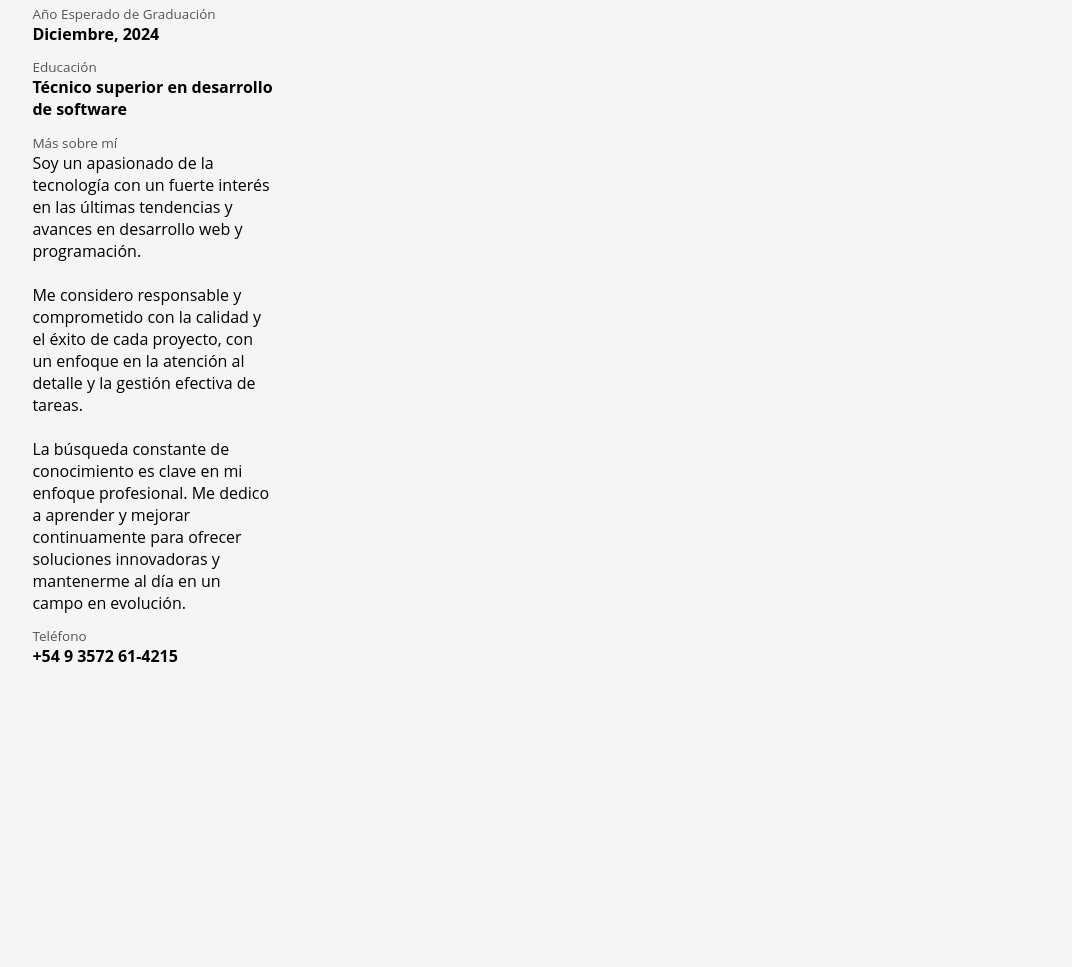
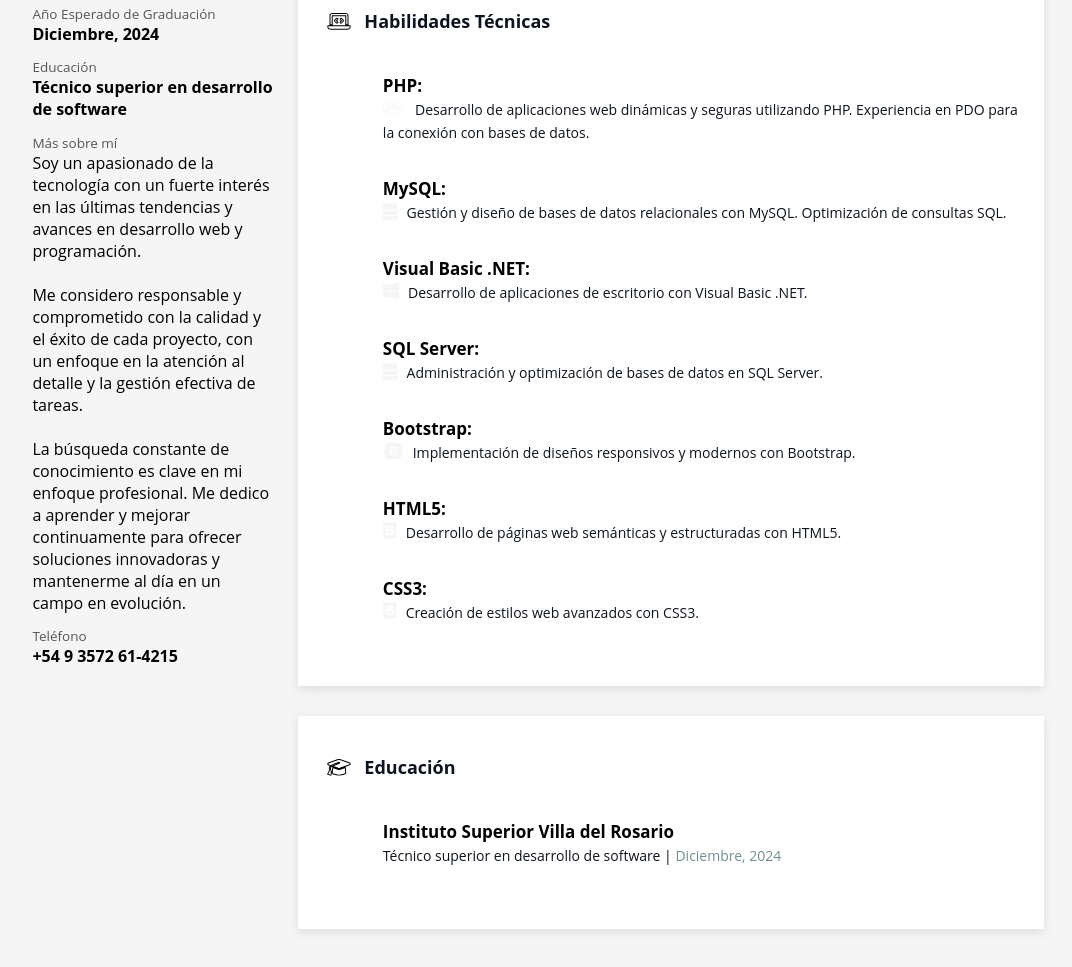
Before and after one commit to EmilianoMare/Curriculum-Emiliano-Mare, a plain HTML site: page index.html in a window 1280 px wide. Shown: the part 413-1380 px from the top of the page, without its empty margins (102-1174 px from the left). Before the commit the page ends 1102 px from the top, so only its background shows below. Drawn offline with Linux system fonts and the light colour scheme.

Commit message:
Update index.html

```diff
--- a/index.html
+++ b/index.html
@@ -75,4 +75,86 @@
                 <ul>
                     <li>
                         <p class="tags">Diseño Web<br>
-                            <span>Desarrollador Web Freelance / Diseño y desarrollo de sitios web dinámicos y visualmente atractivos utilizando WordPress. Implementación de diseños modernos y responsivos, personalización de temas y plugins, pruebas y mantenimiento continuo. Colaboración con clientes para soluciones técnicas innovadoras. <span>2021
+                            <span>Desarrollador Web Freelance / Diseño y desarrollo de sitios web dinámicos y visualmente atractivos utilizando WordPress. Implementación de diseños modernos y responsivos, personalización de temas y plugins, pruebas y mantenimiento continuo. Colaboración con clientes para soluciones técnicas innovadoras. <span>2021</span></span>
+                        </p>
+                        <a class="edit" href="#"><i class="fas fa-pen stroke-transparent-blue"></i></a>
+                    </li>
+                </ul>
+            </div>
+
+            <!-- Tarjeta de Habilidades Técnicas -->
+            <div class="card">
+                <p><i class="fas fa-laptop-code stroke-transparent"></i>&nbsp;&nbsp;&nbsp;Habilidades Técnicas</p>
+                <ul>
+                    <li>
+                        <p class="tags">PHP:
+                            <br><i class="fab fa-php"></i>&nbsp;
+                            <span>Desarrollo de aplicaciones web dinámicas y seguras utilizando PHP. Experiencia en PDO para la conexión con bases de datos.</span>
+                        </p>
+                        <a class="edit" href="#"><i class="fas fa-pen stroke-transparent-blue"></i></a>
+                    </li>
+                    <li>
+                        <p class="tags">MySQL:
+                            <br><i class="fas fa-database"></i>&nbsp;
+                            <span>Gestión y diseño de bases de datos relacionales con MySQL. Optimización de consultas SQL.</span>
+                        </p>
+                        <a class="edit" href="#"><i class="fas fa-pen stroke-transparent-blue"></i></a>
+                    </li>
+                    <li>
+                        <p class="tags">Visual Basic .NET:
+                            <br><i class="fab fa-windows"></i>&nbsp;
+                            <span>Desarrollo de aplicaciones de escritorio con Visual Basic .NET.</span>
+                        </p>
+                        <a class="edit" href="#"><i class="fas fa-pen stroke-transparent-blue"></i></a>
+                    </li>
+                    <li>
+                        <p class="tags">SQL Server:
+                            <br><i class="fas fa-database"></i>&nbsp;
+                            <span>Administración y optimización de bases de datos en SQL Server.</span>
+                        </p>
+                        <a class="edit" href="#"><i class="fas fa-pen stroke-transparent-blue"></i></a>
+                    </li>
+                    <li>
+                        <p class="tags">Bootstrap:
+                            <br><i class="fab fa-bootstrap"></i>&nbsp;
+                            <span>Implementación de diseños responsivos y modernos con Bootstrap.</span>
+                        </p>
+                        <a class="edit" href="#"><i class="fas fa-pen stroke-transparent-blue"></i></a>
+                    </li>
+                    <li>
+                        <p class="tags">HTML5:
+                            <br><i class="fab fa-html5"></i>&nbsp;
+                            <span>Desarrollo de páginas web semánticas y estructuradas con HTML5.</span>
+                        </p>
+                        <a class="edit" href="#"><i class="fas fa-pen stroke-transparent-blue"></i></a>
+                    </li>
+                    <li>
+                        <p class="tags">CSS3:
+                            <br><i class="fab fa-css3-alt"></i>&nbsp;
+                            <span>Creación de estilos web avanzados con CSS3.</span>
+                        </p>
+                        <a class="edit" href="#"><i class="fas fa-pen stroke-transparent-blue"></i></a>
+                    </li>
+                </ul>
+            </div>
+
+            <!-- Tarjeta de educación -->
+            <div class="card">
+                <p><i class="fas fa-graduation-cap stroke-transparent"></i>&nbsp;&nbsp;&nbsp;Educación</p>
+                <ul>
+                    <li>
+                        <p class="tags">Instituto Superior Villa del Rosario<br>
+                            <span>Técnico superior en desarrollo de software | <span>Diciembre, 2024</span></span>
+                        </p>
+                        <a class="edit" href="#"><i class="fas fa-pen stroke-transparent-blue"></i></a>
+                    </li>
+                </ul>
+            </div>
+
+        </div> <!-- Fin de la sección de tarjetas de información -->
+
+    </div> <!-- Fin del contenedor principal -->
+
+</body>
+
+</html>
```
